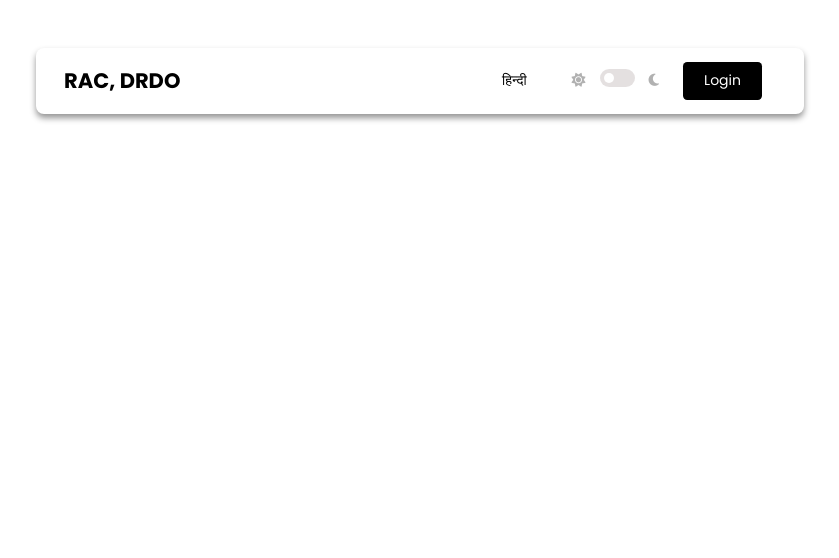
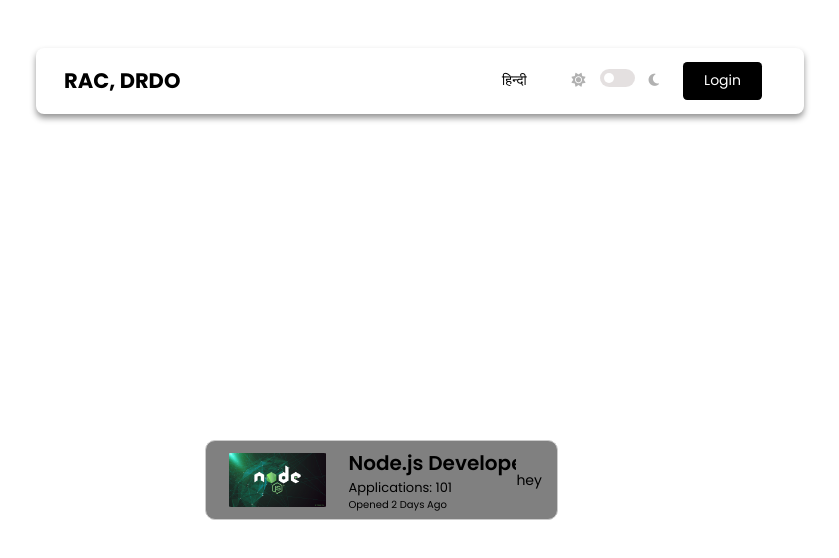
Before and after one commit to Black-Swan-SIH/Web-Frontend, a React (Vite) app: page /list in a window 1280 px wide. Before the commit this address had no page. Shown: the top 558 px of the page, without its empty margins (220-1059 px from the left). Built offline with nearby package versions, Linux system fonts and the light colour scheme.

Commit message:
joblist and userlist added

```diff
--- a/src/App.jsx
+++ b/src/App.jsx
@@ -6,6 +6,8 @@ import Sign from "./components/SignIn";
 import Profile from "./components/profile";
 import { green } from "@mui/material/colors";
 import Experts from "./Pages/Experts";
+import Joblist from "./components/joblist";
+import node from "./assets/node.jpg";
 
 function App() {
   return (
@@ -15,6 +17,7 @@ function App() {
         <Route path="/" element={<Sign but="Register" a="Login" text="Already have an account?">Sign Up</Sign>} />
         <Route path="/profile" element={<Profile value={80} color="green" userId={1}/>} />
         <Route path="/experts" element={<Experts />} />
+        <Route path="/list" element={<Joblist imageSrc={node} job={"Node.js Developer"} application={"Applications: 101"} open={"Opened 2 Days Ago"}/>}/>
       </Routes>
     </Router>
   );
--- /dev/null
+++ b/src/components/Joblist.css
@@ -0,0 +1,33 @@
+.container {
+    display: flex;
+    align-items: center;
+    height: 80px;
+    width: auto;
+    border: 1px solid #ccc;
+    border-radius: 10px;
+    overflow: hidden;
+    background-color: grey;
+  }
+
+  .image-container {
+    height: 70%;
+    width: 35%;
+    overflow: hidden;
+    display: flex;
+    justify-content: center;
+    border-radius: 10px;
+    align-items: center;
+  }
+
+  .image {
+    height: 100%;
+    width: auto;
+  }
+
+  .text {
+    flex: 1;
+    padding-left: 15px;
+    white-space: nowrap;
+    overflow: hidden;
+    text-overflow: ellipsis;
+  }
--- /dev/null
+++ b/src/components/Joblist.jsx
@@ -0,0 +1,23 @@
+import React from "react";
+import "./joblist.css";
+import Heading from "./Heading";
+
+const Joblist = ({ imageSrc,job,application,open }) => {
+  return (
+    <div className="container">
+      <div className="image-container">
+        <img src={imageSrc} alt="Job Image" className="image" />
+      </div>
+      <div className="text">
+        <Heading fontSize="20px" fontWeight="600" className="job">{job}</Heading>
+        <Heading fontSize="13px" fontWeight="400" className="application">{application}</Heading>
+        <Heading fontSize="10px" fontWeight="400" className="open">{open}</Heading>
+      </div>
+      <div className="suffix">
+        hey
+      </div>
+    </div>
+  );
+};
+
+export default Joblist;
```
Also changed, not shown: src/assets/node.jpg (added), src/components/Userlist.css (added), src/components/Userlist.jsx (added).
